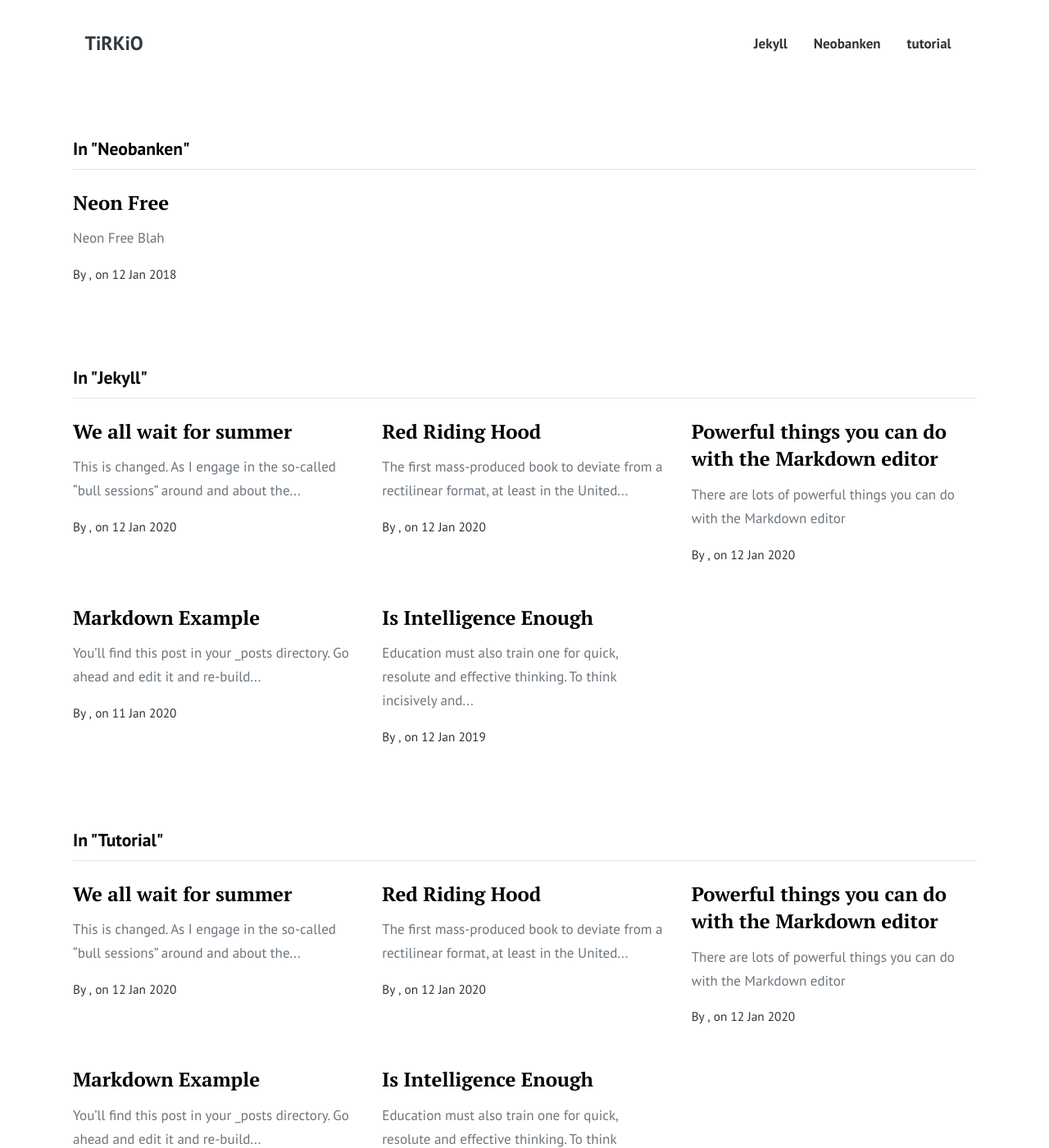
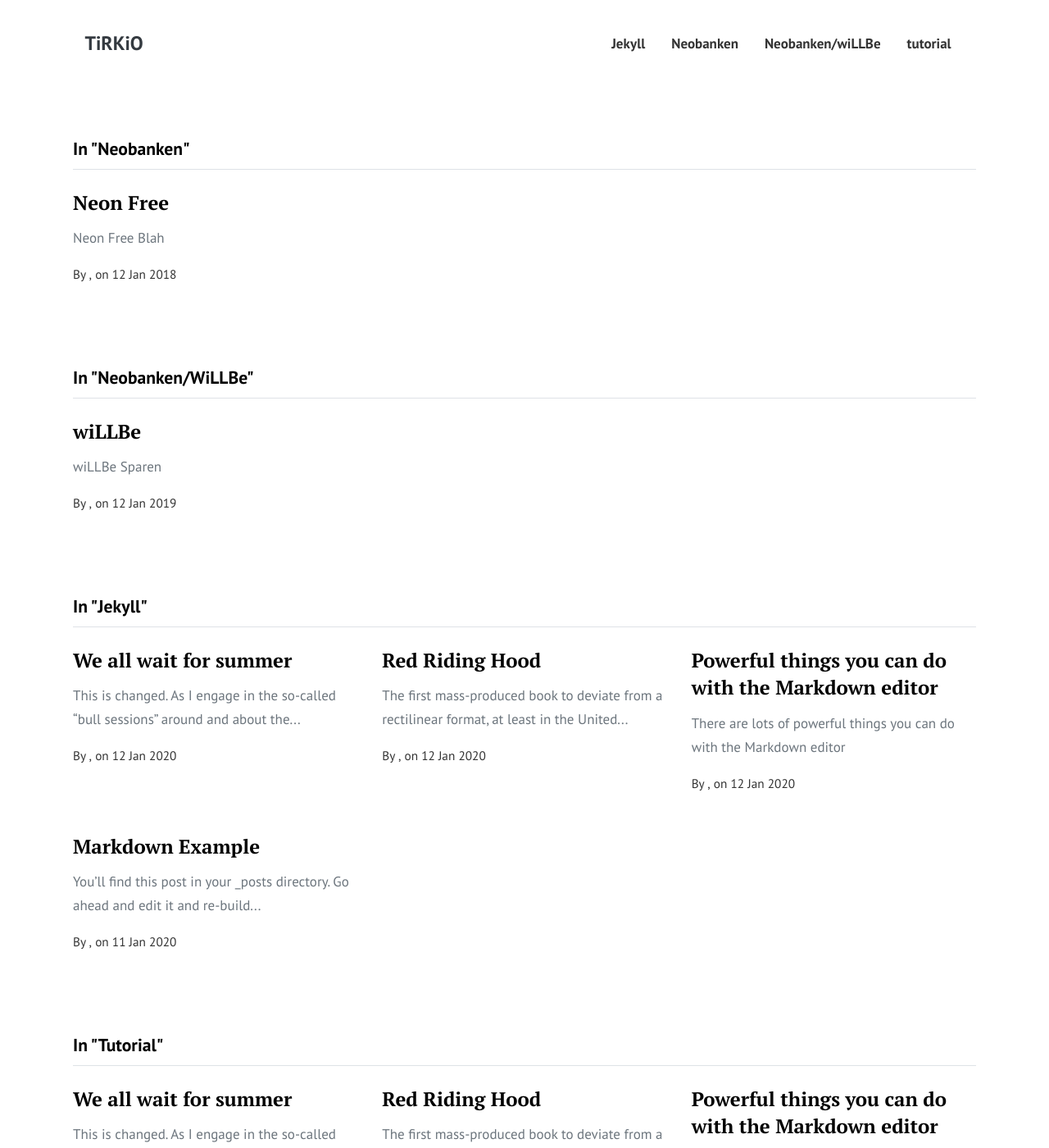
Before and after one commit to tirkio/www.tirkio.com, a Jekyll site: the page built from pages/categories.html, in a window 1280 px wide and 1400 px high. Shown: the whole window at 82% size. Built offline with Jekyll 4.4.1, drawn with Linux system fonts in a browser that asks for light colours; some of the changed lines change nothing that is shown; some of the changed text lies outside the part shown.

Commit message:
Update 2019-01-12-is-intelligence-enough.md

```diff
--- a/_posts/2019-01-12-is-intelligence-enough.md
+++ b/_posts/2019-01-12-is-intelligence-enough.md
@@ -1,18 +1,8 @@
 ---
 layout: post
-title:  "Is Intelligence Enough"
-author: sal
-categories: [ Jekyll, tutorial ]
+title:  "wiLLBe"
+categories: [ Neobanken/wiLLBe ]
 image: assets/images/5.jpg
 ---
-Education must also train one for quick, resolute and effective thinking. To think incisively and to think for one's self is very difficult.
 
-> We are prone to let our mental life become invaded by legions of half truths, prejudices, and propaganda. At this point, I often wonder whether or not education is fulfilling its purpose. A great majority of the so-called educated people do not think logically and scientifically.
-
-Even the press, the classroom, the platform, and the pulpit in many instances do not give us objective and unbiased truths. To save man from the morass of propaganda, in my opinion, is one of the chief aims of education. Education must enable one to sift and weigh evidence, to discern the true from the false, the real from the unreal, and the facts from the fiction.
-
-The function of education, therefore, is to teach one to think intensively and to think critically. But education which stops with efficiency may prove the greatest menace to society. The most dangerous criminal may be the man gifted with reason, but with no morals.
-
-The late Eugene Talmadge, in my opinion, possessed one of the better minds of Georgia, or even America. Moreover, he wore the Phi Beta Kappa key. By all measuring rods, Mr. Talmadge could think critically and intensively; yet he contends that I am an inferior being. Are those the types of men we call educated?
-
-We must remember that intelligence is not enough. Intelligence plus character--that is the goal of true education. The complete education gives one not only power of concentration, but worthy objectives upon which to concentrate. The broad education will, therefore, transmit to one not only the accumulated knowledge of the race but also the accumulated experience of social living.
+wiLLBe Sparen
```
